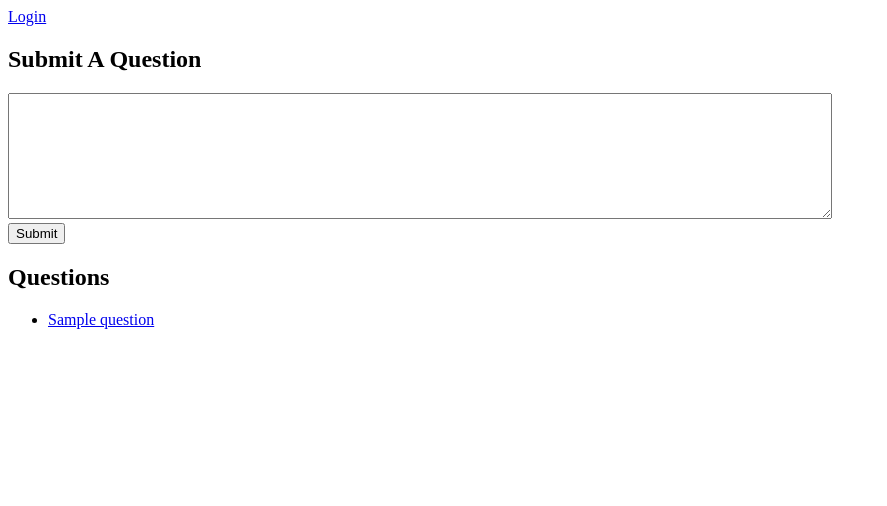
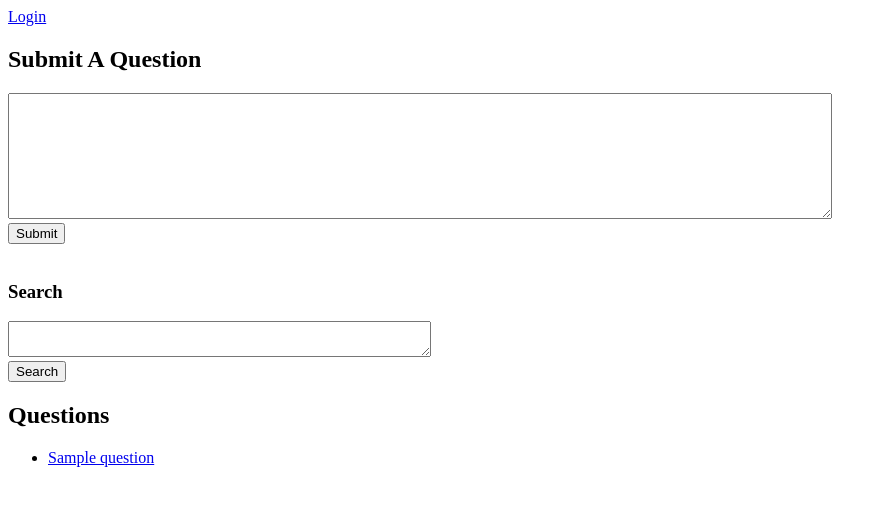
Before and after one commit to MimiDumpling/HBF_PROJECT, a Flask app: page /questions in a window 1280 px wide. Shown: the top 506 px of the page, without its empty margins (0-887 px from the left). Run offline with Flask 2, Linux system fonts and the light colour scheme; tables that the repository leaves empty hold one stand-in row (values such as "Sample post").

Commit message:
starting search feature

```diff
--- a/server.py
+++ b/server.py
@@ -96,6 +96,13 @@ def creates_new_question():
                             created_at=the_time)
 
 
+@app.route("/search", methods=['POST'])
+def searches_words_in_questions():
+    """Takes user's inputed words and searches in question titles."""
+
+    return render_template('search_results.html')
+
+
 @app.route("/questions/<question_id>", methods=['GET'])
 def makes_question_info_page(question_id):
     """Makes a question info page."""
@@ -123,8 +130,7 @@ def converts_to_pacific(time):
 @app.route("/questions/<question_id>", methods=['POST'])
 def updates_question_info_page(question_id):
     """Updates question info page with a new answer."""
-    print "+++++++++++++++++++++++++++++"
-    print "HELLOOOOOOO"
+
     user_id = session.get("user_id")
     if not user_id:
         raise Exception("No user logged in.")
--- a/templates/questions.html
+++ b/templates/questions.html
@@ -2,10 +2,17 @@
 {% block body %}
 
 <div>
+
   <h2>Submit A Question</h2>
     <form action="/questions" method="POST">
       <textarea rows="8" cols="100" name="user_question"></textarea><br>
       <input type="submit" value="Submit">
+    </form><br>
+
+  <h3>Search</h3>
+    <form action="/search" method="POST">
+      <textarea cols="50" name="user_search"></textarea><br>
+      <input type="submit" value="Search">
     </form>
 
   <h2>Questions</h2>
```
Also changed, not shown: templates/search_results.html (added).
